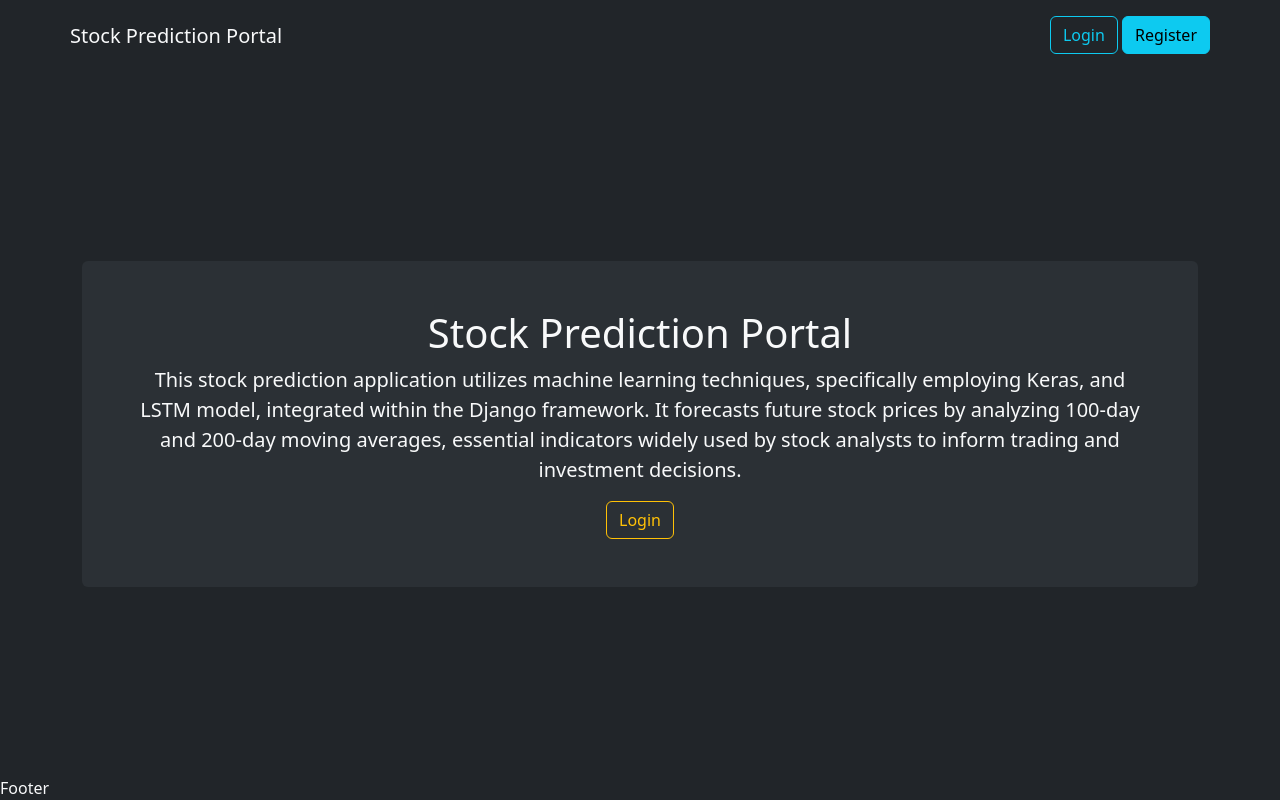
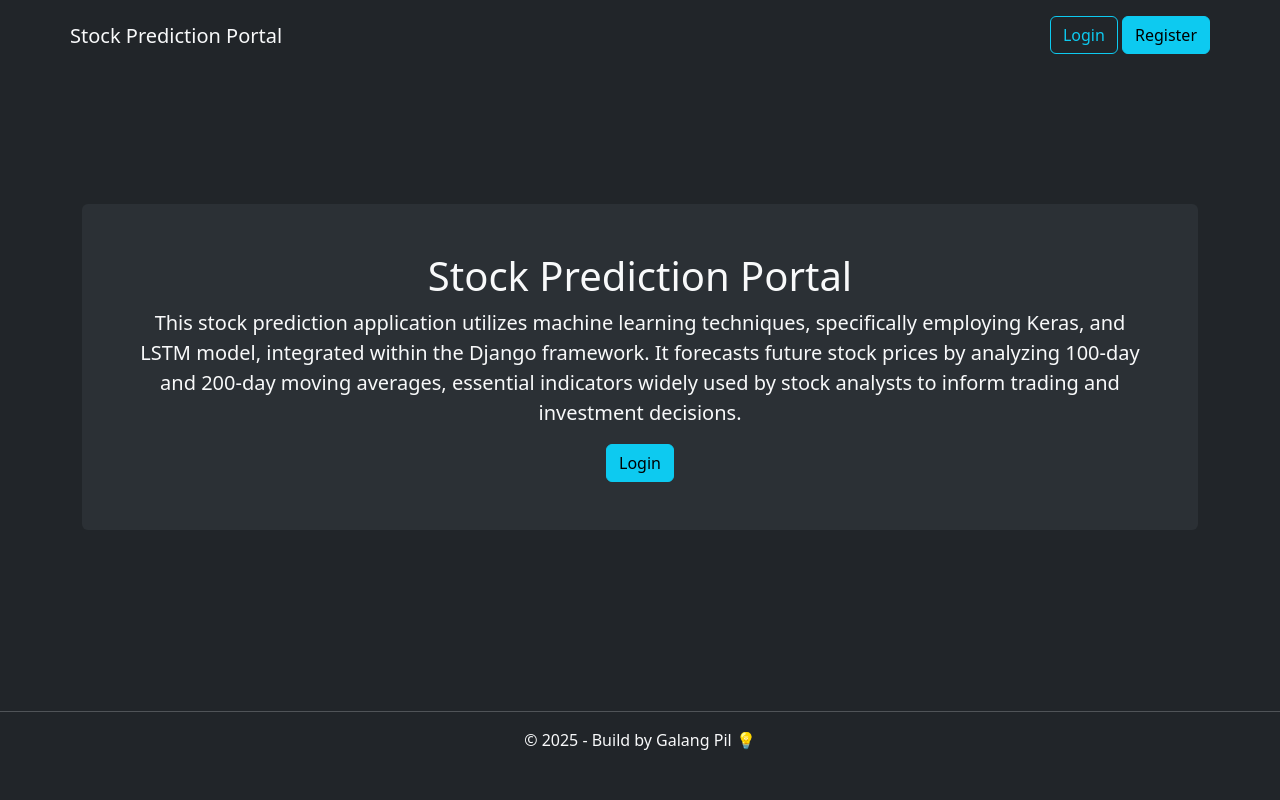
Before and after one commit to galangpiliang/stock-prediction-portal, a React (Vite) app in the folder frontend-react/: page / in a window 1280 px wide. Built offline with nearby package versions, Linux system fonts and the light colour scheme.

Commit message:
Footer Component

```diff
--- a/frontend-react/src/components/Footer.jsx
+++ b/frontend-react/src/components/Footer.jsx
@@ -2,7 +2,14 @@ import React from 'react'
 
 const  Footer = () => {
     return (
-        <div className='text-light'>Footer</div>
+        <>
+            <footer className="footer py-3 my-3">
+                <hr className='border-bottom'/>
+                <p className="text-light text-center">
+                    &copy; 2025 - Build by Galang Pil &#128161;
+                </p>
+            </footer>
+        </>
     )
 }
 
--- a/frontend-react/src/components/Main.jsx
+++ b/frontend-react/src/components/Main.jsx
@@ -9,7 +9,7 @@ const Main = () => {
                     <p className="text-light lead">
                         This stock prediction application utilizes machine learning techniques, specifically employing Keras, and LSTM model, integrated within the Django framework. It forecasts future stock prices by analyzing 100-day and 200-day moving averages, essential indicators widely used by stock analysts to inform trading and investment decisions.
                     </p>
-                    <a href="" className="btn btn-outline-warning">Login</a>
+                    <a href="" className="btn btn-info">Login</a>
                 </div>
             </div>
         </>
```
